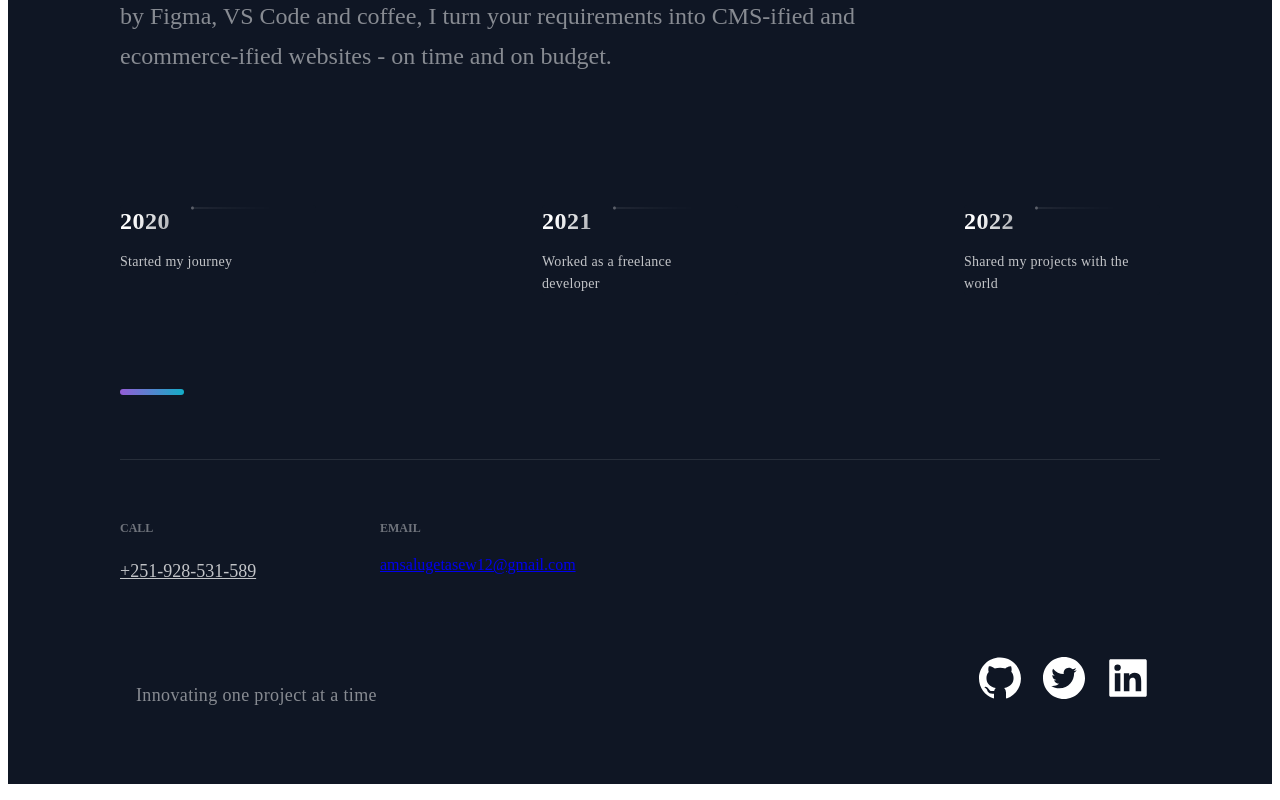
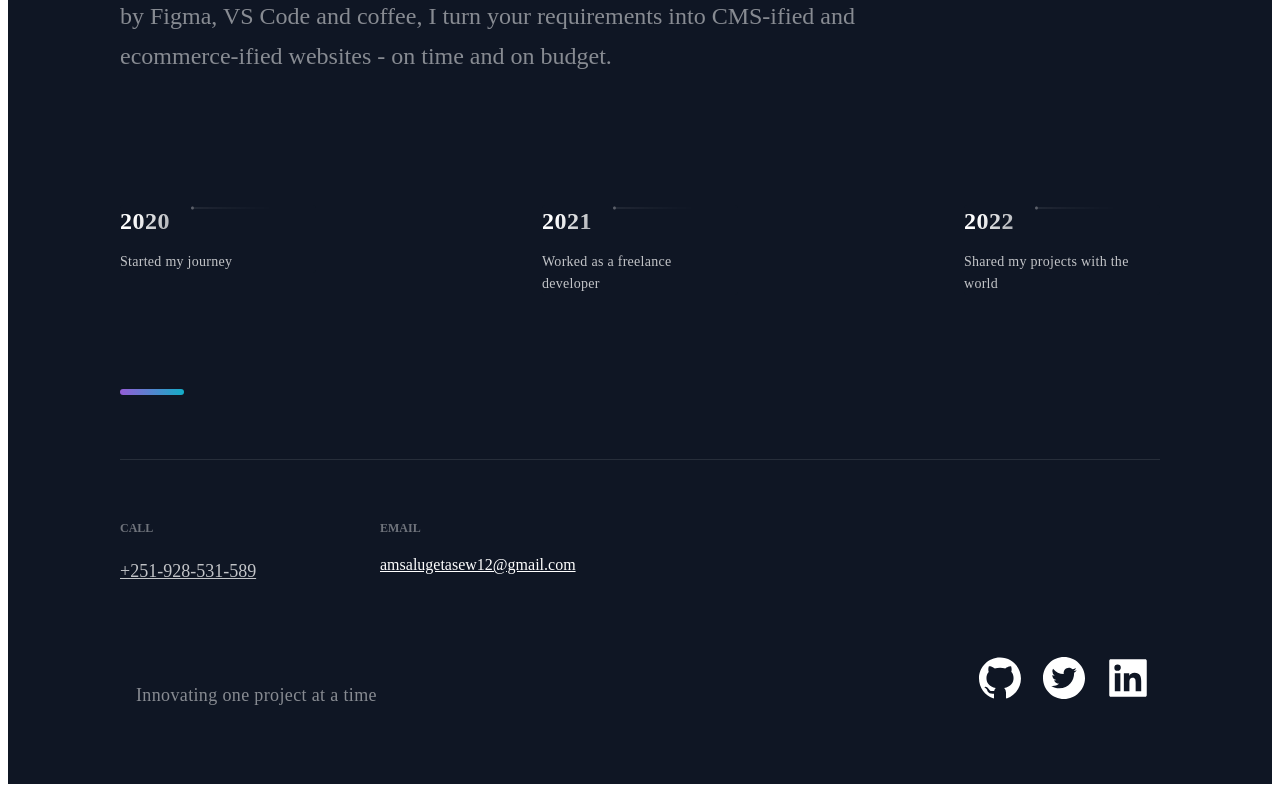
Before and after one commit to amsalugetasew/My-Portfolio, a React (Create React App) app in the folder gech/: page / in a window 1280 px wide. Shown: the part 2994-3794 px from the top of the page. Built offline with nearby package versions, Linux system fonts and the light colour scheme; the HTML template or start-up script is replaced by a standard one.

Commit message:
Update Footer.js

```diff
--- a/gech/src/Components/Footer/Footer.js
+++ b/gech/src/Components/Footer/Footer.js
@@ -27,7 +27,7 @@ const Footer = () => {
         </LinkColumn>
         <LinkColumn>
           <LinkTitle>Email</LinkTitle>
-          <Link className="LinkItem" to="mailto:amsalugetasew12@gmail.com">
+          <Link style={{color:"white"}} className="LinkItem" to="mailto:amsalugetasew12@gmail.com">
             amsalugetasew12@gmail.com
           </Link>
         </LinkColumn>
```
